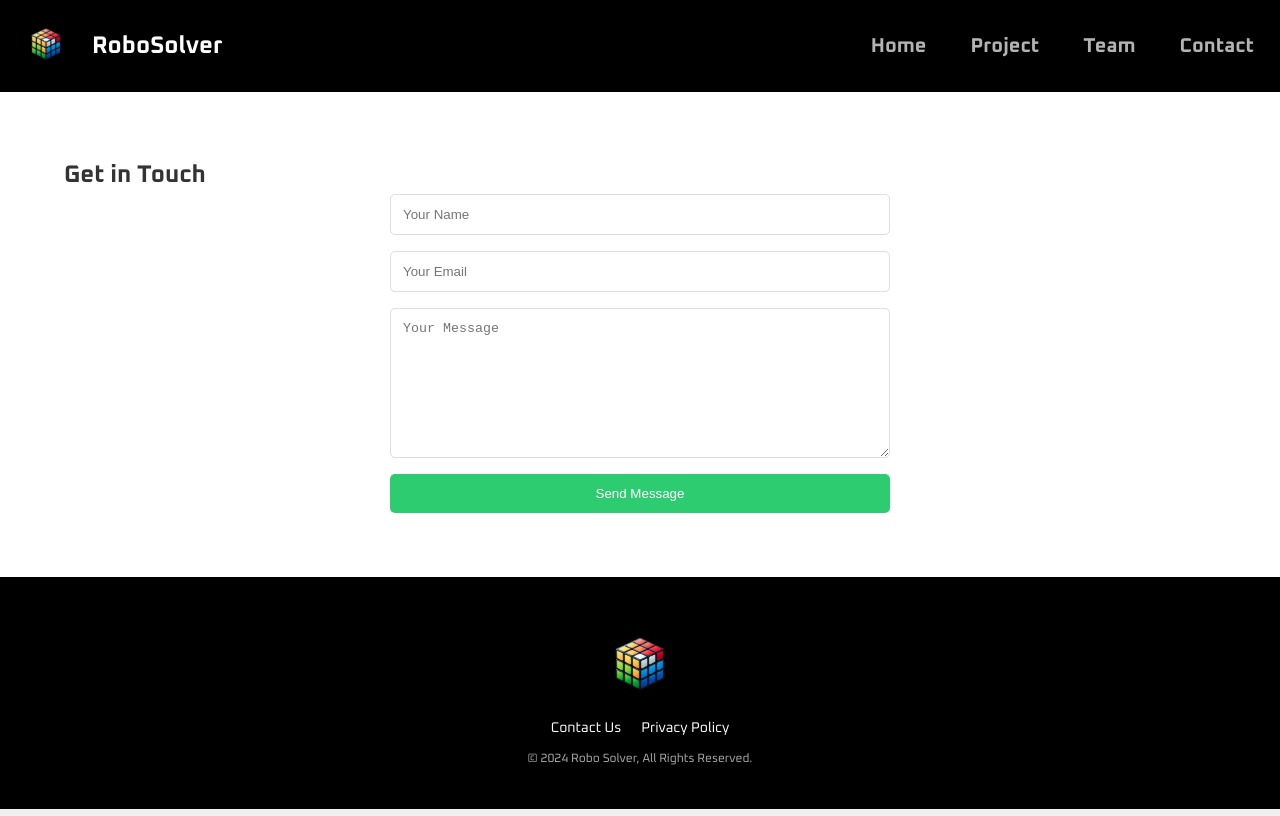
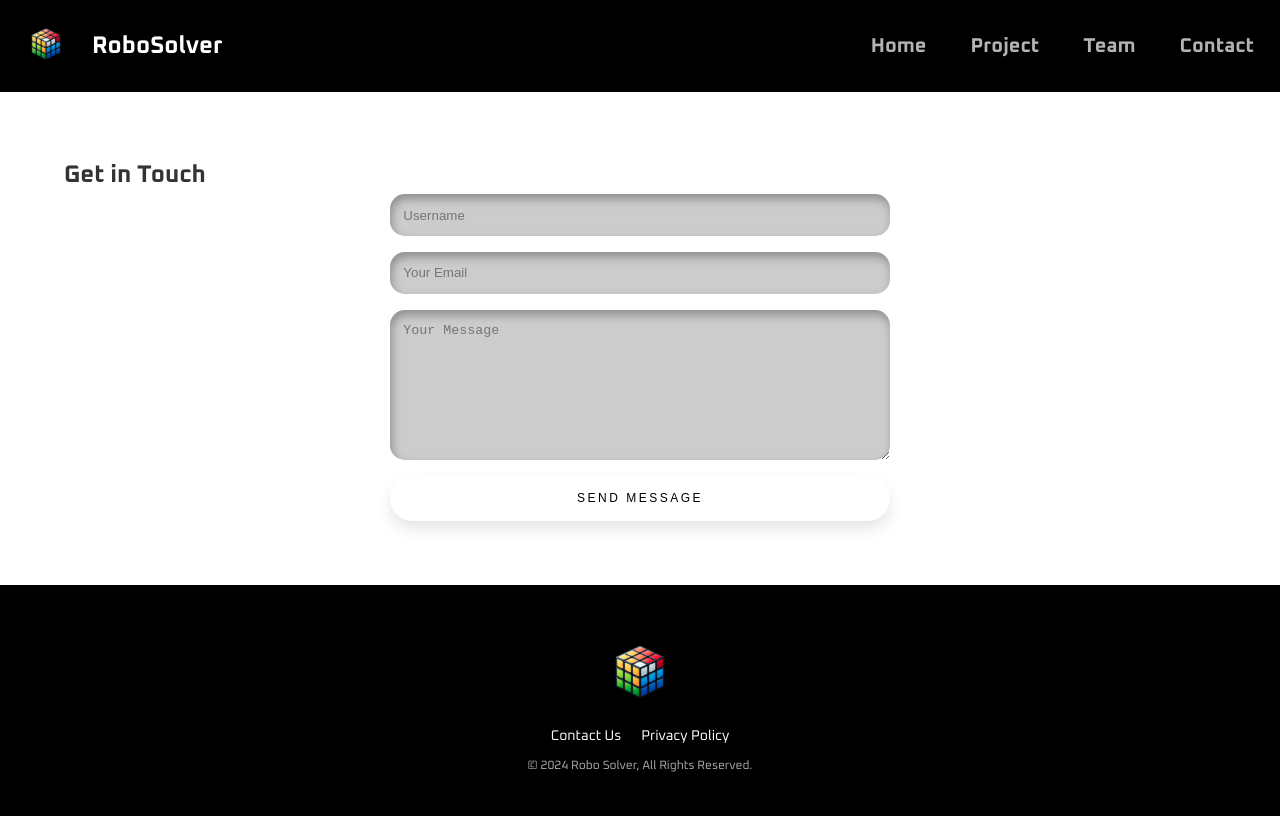
Before and after one commit to SalahKhalill/Rubik_cube, a React (Create React App) app: page /contact in a window 1280 px wide. Built offline with nearby package versions, Linux system fonts and the light colour scheme.

Commit message:
Updated code

```diff
--- a/src/pages/ContactPage.js
+++ b/src/pages/ContactPage.js
@@ -29,7 +29,7 @@ function ContactPage() {
         <input
           type="text"
           name="name"
-          placeholder="Your Name"
+          placeholder="Username"
           value={formData.name}
           onChange={handleChange}
           required
--- a/src/pages/ProjectPage.js
+++ b/src/pages/ProjectPage.js
@@ -8,30 +8,24 @@ function ProjectPage() {
     <section className="project-details">
       <h2>Robot Overview</h2>
       <div className="project-description">
-        <div className="description-text">
-          <p>Our robot autonomously solves Rubik's Cubes using advanced computer vision and precision robotics. Powered by a Raspberry Pi, the system analyzes cube states, calculates optimal solving algorithms, and executes precise mechanical rotations.</p>
-          <h3>Key Technologies</h3>
-          <ul>
-            <li>Raspberry Pi 4</li>
-            <li>OpenCV Computer Vision</li>
-            <li>Custom Robotic Arm</li>
-            <li>Machine Learning Algorithms</li>
-          </ul>
-        </div>
-        <div className="project-components">
-          <div className="component">
-            <h4>Vision System</h4>
-            <p>High-resolution cameras detect cube colors and state</p>
-          </div>
-          <div className="component">
-            <h4>Solving Algorithm</h4>
-            <p>Implements CFOP method for rapid cube solving</p>
-          </div>
-          <div className="component">
-            <h4>Mechanical System</h4>
-            <p>Precision servo motors for accurate cube rotations</p>
-          </div>
-        </div>
+
+      <div className="project-components">
+  <div className="component card">
+    <img src="RaspberryPiZero2W.jpg" className="card-image" />
+    <h4 className="card-title">Raspberry Pi Zero2w</h4>
+    <p className="card-text">High-resolution cameras detect cube colors and state</p>
+  </div>
+  <div className="component card">
+    <img src="solving-algorithm.jpg" alt="Solving Algorithm" className="card-image" />
+    <h4 className="card-title">Solving Algorithm</h4>
+    <p className="card-text">Implements CFOP method for rapid cube solving</p>
+  </div>
+  <div className="component card">
+    <img src="mechanical-system.jpg" alt="Mechanical System" className="card-image" />
+    <h4 className="card-title">Mechanical System</h4>
+    <p className="card-text">Precision servo motors for accurate cube rotations</p>
+  </div>
+</div>
       </div>
       {/* <ThreeDPartsViewer/> */}
     </section>
--- a/src/styles/LoopingText.css
+++ b/src/styles/LoopingText.css
@@ -1,10 +1,9 @@
 .loop-text-outer {
   overflow: hidden;
   width: 100%;
-    background-color: #919191;
-    color: white;
+  color: #d6d6d6;
   position: relative;
-    height: 97px;
+  height: 100px;
   display: flex;
   flex-direction: column;
   justify-content: center;
@@ -20,7 +19,7 @@
 }
 
 .loop-text {
-    font-size: 3rem;
+  font-size: 4rem;
   font-weight: bold;
   text-transform: uppercase;
 }
--- a/src/styles/global.css
+++ b/src/styles/global.css
@@ -172,7 +172,7 @@ nav {
 .project-details {
     padding: 6rem 5%;
     background-color: white;
-    background: linear-gradient(135deg, #000000 0%, #c3cfe2 100%);
+    background: #eeee;
 }
 
 .project-description {
@@ -183,6 +183,42 @@ nav {
 .description-text, .project-components {
     flex: 1;
 }
+.project-components {
+  display: flex;
+  gap: 1rem;
+  justify-content: center;
+  align-items: flex-start;
+  flex-wrap: wrap;
+  padding: 1rem;
+}
+
+.card {
+  background-color: #fff;
+  border: 1px solid #ddd;
+  border-radius: 8px;
+  box-shadow: 0 4px 6px rgba(0, 0, 0, 0.1);
+  text-align: center;
+  padding: 1rem;
+  max-width: 300px;
+}
+
+.card-image {
+  width: 100%;
+  height: auto;
+  border-radius: 8px 8px 0 0;
+}
+
+.card-title {
+  font-size: 1.2rem;
+  margin: 0.5rem 0;
+  color: #333;
+}
+
+.card-text {
+  font-size: 0.9rem;
+  color: #666;
+}
+
 
 .project-details h2 {
     text-align: center;
@@ -263,10 +299,21 @@ nav {
 
 .contact-form input,
 .contact-form textarea {
-    margin-bottom: 1rem;
-    padding: 0.75rem;
-    border: 1px solid #ddd;
-    border-radius: 5px;
+  border: none;
+  outline: none;
+  border-radius: 15px;
+  padding: 1em;
+  background-color: #ccc;
+  box-shadow: inset 2px 5px 10px rgba(0,0,0,0.3);
+  transition: 300ms ease-in-out;
+}
+
+.contact-form input:focus,
+.contact-form textarea:focus {
+  background-color: white;
+  transform: scale(1.05);
+  box-shadow: 13px 13px 100px #969696,
+             -13px -13px 100px #ffffff;
 }
 
 .contact-form textarea {
@@ -274,17 +321,29 @@ nav {
 }
 
 .contact-form button {
-    background-color: var(--secondary-color);
-    color: white;
-    border: none;
-    padding: 0.75rem;
-    border-radius: 5px;
-    cursor: pointer;
-    transition: background-color 0.3s ease;
+  padding: 1.3em 3em;
+  font-size: 12px;
+  text-transform: uppercase;
+  letter-spacing: 2.5px;
+  font-weight: 500;
+  color: #000;
+  background-color: #fff;
+  border: none;
+  border-radius: 45px;
+  box-shadow: 0px 8px 15px rgba(0, 0, 0, 0.1);
+  transition: all 0.3s ease 0s;
+  cursor: pointer;
+  outline: none;
 }
 
 .contact-form button:hover {
-    background-color: #27ae60;
+  background-color: #23c483;
+  box-shadow: 0px 15px 20px rgba(46, 229, 157, 0.4);
+  color: #fff;
+  transform: translateY(-7px);
+}
+.contact-form button:active {
+  transform: translateY(-1px);
 }
 
 /* Rubik's Cube Styles */
@@ -403,6 +462,7 @@ nav {
     margin-bottom: 0rem;
     font-size: 87px;
     line-height: 1.1;
+    text-transform: uppercase;
   }
 
   .hero-text p {
--- a/src/styles/history.css
+++ b/src/styles/history.css
@@ -24,6 +24,7 @@
 .text-content h2 {
   font-size: 2rem;
   margin-bottom: 1rem;
+  text-transform: uppercase;
 }
 
 .text-content p {
```
Also changed, not shown: src/pages/RaspberryPiZero2W.jpg (added), src/styles/RobotSection.css (indentation only). Lines whose indentation alone changed are shown as unchanged.
